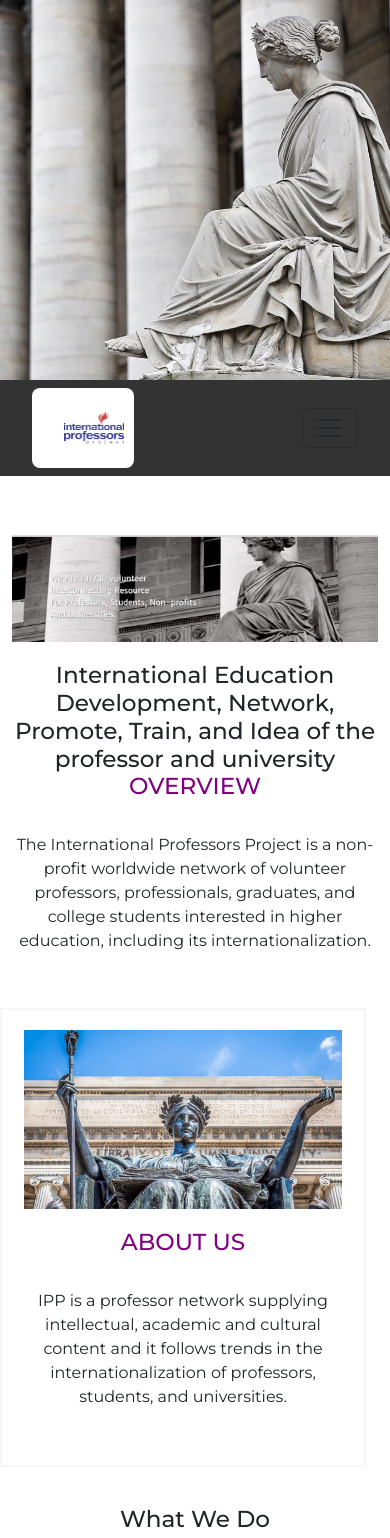
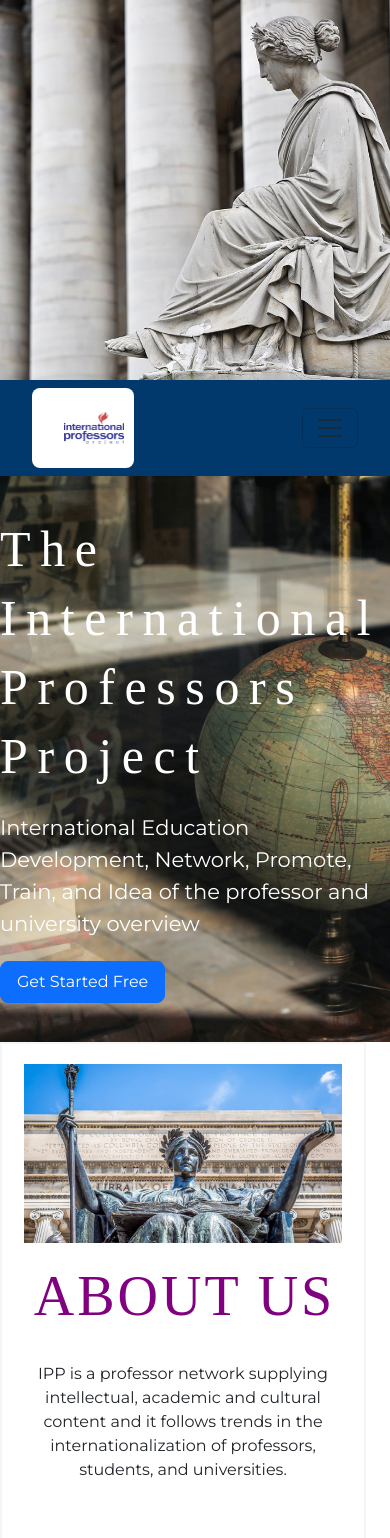
Before and after one commit to Viktorsampson/IPP-project, a plain HTML site: page index.html in a window 390 px wide. Shown: the top 1538 px of the page. Drawn offline with nearby package versions, Linux system fonts and the light colour scheme; a web font is replaced by a local one.

Commit message:
changed weo-section

```diff
--- a/index.html
+++ b/index.html
@@ -8,6 +8,7 @@
   <title>International Project</title>
   <link rel="preconnect" href="https://fonts.googleapis.com" />
   <link rel="preconnect" href="https://fonts.gstatic.com" crossorigin />
+  <link href="https://fonts.googleapis.com/css2?family=Danfo&display=swap" rel="stylesheet">
   <link
     href="https://fonts.googleapis.com/css2?family=Montserrat:ital,wght@0,100;0,200;0,300;0,400;0,500;0,600;0,700;0,800;0,900;1,100;1,200;1,300;1,400;1,500;1,600;1,700;1,800;1,900&family=Open+Sans:ital,wght@0,300;0,400;0,500;0,600;0,700;0,800;1,300;1,400;1,500;1,600;1,700;1,800&display=swap"
     rel="stylesheet" />
@@ -61,30 +62,42 @@
 
   <main>
     <section class="weo-section">
-      <div class="container text-center">
+      <div class="container">
         <div class="row">
-          <div data-aos="fade-down" class="panel text-left">
-            <img src="./interntional-update/assets/img/reg.jpeg" class="overview_image" alt="status.jpg" />
-            <h3>
-              International Education Development, Network, Promote, Train, and Idea of the professor and university
-              <span>Overview</span>
-            </h3>
-            <p class="pt-4">
-              The International Professors Project is a non-profit worldwide network of volunteer professors,
-              professionals, graduates,
-              and college students interested in higher education, including its internationalization.
+          <div class="weo-section_main no-pad col-xs-12 col-sm-6 col-md-8">
+            <p class="weo-section_heading">
+              The International Professors Project
             </p>
+            <p class="weo-section_desc">International Education Development, Network, Promote, Train, and Idea of the
+              professor and university overview
+            </p>
+            <div class="weo-section_btn-wrapper"></div>
+            <a href="https://www.linkedin.com/company/international-professors-project/" target="_blank"
+              class="weo-btn btn btn-primary btn-lg col-md-3 custom-btn-amp-events" data-btn-ampjson="{}">Get Started
+              Free</a>
           </div>
         </div>
+        <!-- <img src="./interntional-update/assets/img/bannerII.jpg" class="overview_image" alt="status.jpg" /> -->
+        <!-- <div class="overview">
+          <h3 class="heading">Get Connected With The Best Professors All Over The World</h3> -->
+
+        <!-- <p class="pt-4">
+            The International Professors Project is a non-profit worldwide network of volunteer professors,
+            professionals, graduates,
+            and college students interested in higher education, including its internationalization.
+          </p> -->
       </div>
       </div>
+
+
+
     </section>
     <section class="offer">
       <div class="container text-center">
         <div class="row aboutBox">
           <img src="./interntional-update/assets/img/sta.jpeg" class="about_image" alt="status.jpg" />
           <div data-aos="fade-up" class="panel text-left about_text">
-            <h3><span>About Us</span> </h3>
+            <h3><span class="heading">About Us</span> </h3>
             <p class="pt-4">
               IPP is a professor network supplying intellectual,
               academic and cultural content and it follows trends in the internationalization of professors,
@@ -99,7 +112,7 @@
         <div class="row">
           <div class="">
             <div data-aos="fade-left" class="panel text-left">
-              <h3>
+              <h3 class="heading">
                 What We Do
               </h3>
               <p class="pt-4">
@@ -126,8 +139,6 @@
             <img src="./interntional-update/assets/img/prof.jpeg" class="profile-img" alt="">
             <h1>Professor Sripriya Sarathy</h1>
             <p class="job-title">CO-FOUNDER LLA</p>
-            <p class="about">Cofounded Lets Learn Africa, a pan-African education program. Sripriya connects global
-              talent.</p>
             <a target="_blank" href="https://www.linkedin.com/in/sripriyasarathy/" class="btn">Contact<i
                 class='bx-icon bx bxl-linkedin-square'></i></a>
           </div>
@@ -137,8 +148,6 @@
             <img src="./interntional-update/assets/img/docRon.jpeg" class="profile-img" alt="">
             <h1>Dr. Ron Krate</h1>
             <p class="job-title">CEO IPP</p>
-            <p class="about">Ph.D. Social Psychology (NYU). Experienced CEO with academic interests in psychology,
-              anthropology, sociology, and geography.</p>
             <a target="_blank"
               href="https://www.linkedin.com/in/internationalprofs?lipi=urn%3Ali%3Apage%3Ad_flagship3_profile_view_base_contact_details%3BYxloH1tPRjWh2QUULEPUgA%3D%3D"
               class="btn">Contact<i class='bx-icon bx bxl-linkedin-square'></i></a>
@@ -149,9 +158,6 @@
             <img src="./interntional-update/assets/img/nashia.jpeg" class="profile-img" alt="">
             <h1>Professor Beena Giridharan</h1>
             <p class="job-title">Google Scholar</p>
-            <p class="about">Global leader, specializing in curriculum internationalization. Fellow of Curtin Academy
-              and HERDSA, renowned for teaching excellence and
-              impactful research.</p>
             <a target="_blank" href="https://www.linkedin.com/in/professor-beena-giridharan-85b816a/"
               class="btn">Contact<i class='bx-icon bx bxl-linkedin-square'></i></a>
           </div>
@@ -291,7 +297,7 @@
       <div class="container">
         <div class="sec-title text-center">
           <!-- <h2>our testimonial</h2> -->
-          <h1>Our Preject Details</h1>
+          <h1 class="heading">Our Project Details</h1>
         </div>
         <div class="testimonial-content owl-carousel">
           <div class="single-testimonial">
@@ -392,7 +398,7 @@
     <div class="join-section container-fluid p-0">
       <div class="cover">
         <div class="content text-center">
-          <h1>Join Us <span>today !</span></h1>
+          <h1 class="heading">Join Us <span class="heading">today !</span></h1>
           <a href="https://www.linkedin.com/company/international-professors-project/" target="_blank"
             class="content-btn">Join Now
           </a>
--- a/interntional-update/assets/css/style.css
+++ b/interntional-update/assets/css/style.css
@@ -161,8 +161,27 @@ header .container .col-md-11 p {
 }
 
 .overview_image{
-  padding: 20px 0;
   width: 100%
+}
+.weo-section .Newcontainer{
+  /* text-align: center; */
+  position: relative;
+  height: 70vh;
+}
+.overview{
+  background-color: orange;
+  position: absolute;
+  top: 50%;
+  left: 50%;
+  transform: translate(-50%, -50%);
+}
+.overview h3{
+  /* font-size: 45px; */
+  width: 100%;
+  background-color: white;
+}
+.overview .heading{
+  font-size: 3rem;
 }
 
 .aboutBox{
@@ -192,8 +211,40 @@ header .container .col-md-11 p {
   box-shadow: 1px 2px 50px 0px rgba(255, 0, 0, 0.35);
 }
 .weo-section {
-  padding: 20vmin 0;
+  background-image: url("../img/bannerII.jpg");
+  position: relative;
+  background-size: cover;
+  background-position: center;
+  background-repeat: no-repeat;
+  min-height: 425px;
+  padding: 63px 0;
+  color: white;
+  /* padding: 20vmin 0; */
   overflow-y: hidden;
+}
+.weo-section_main{
+  position: relative;
+  z-index: 1;
+}
+.no-pad{
+  padding-left: 0;
+  padding-right: 0;
+}
+.weo-section_heading{
+  font-family: "Danfo", serif;
+  font-size: 50px;
+  line-height: 69px;
+  letter-spacing: 0.6rem;
+  margin: 0;
+}
+.weo-btn{
+  font-size: 16px;
+}
+.weo-section_desc{
+  font-size: 21px;
+  line-height: 32px;
+  margin: 0;
+  padding: 21px 0;
 }
 .weo-section .row .col-md-6 .sub-sec img {
   height: 100vh;
@@ -255,6 +306,7 @@ header .container .col-md-11 p {
 }
 
 .heading{
+  font-family: "Danfo", serif;
   text-transform: uppercase;
   font-size: 3.5rem;
   letter-spacing: 3px;
@@ -1198,7 +1250,7 @@ button.fl-item{
 
 #Newnavbar {
   overflow: hidden;
-  background-color: #333;
+  background-color: #02396d;
   z-index: 1111;
 }
 
```
Also changed, not shown: interntional-update/assets/img/bannerII.jpg (added).
